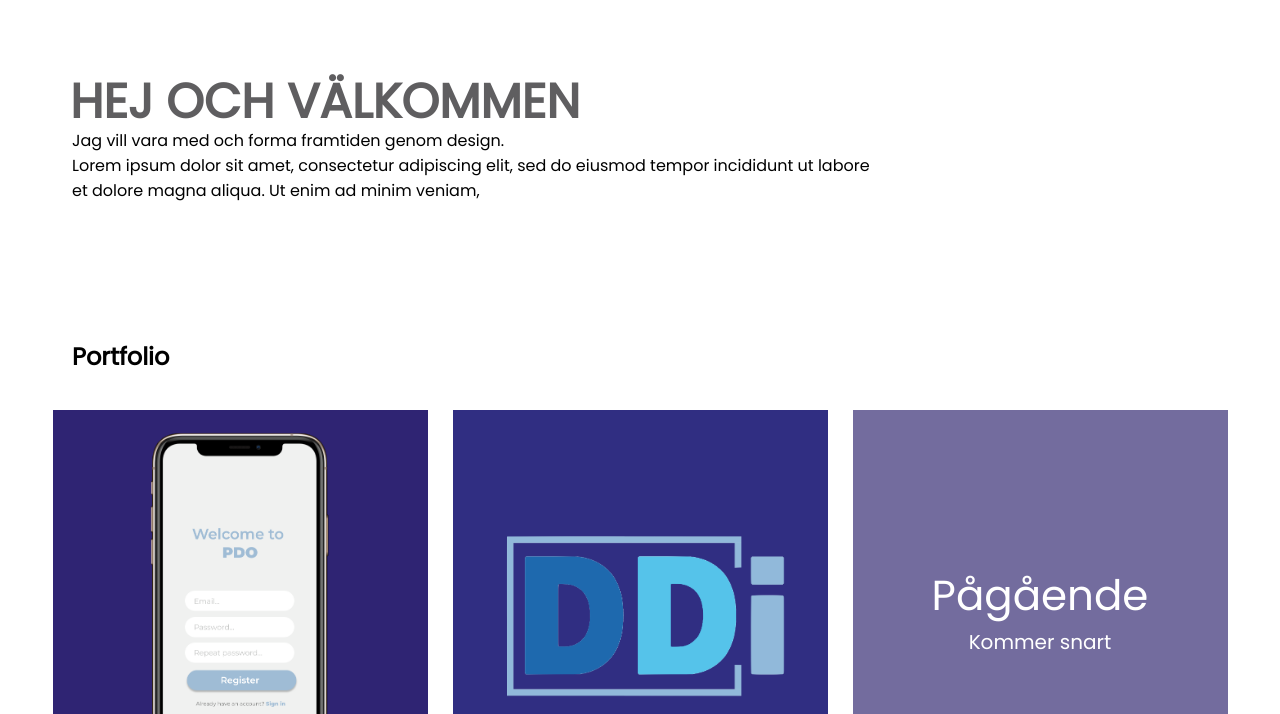
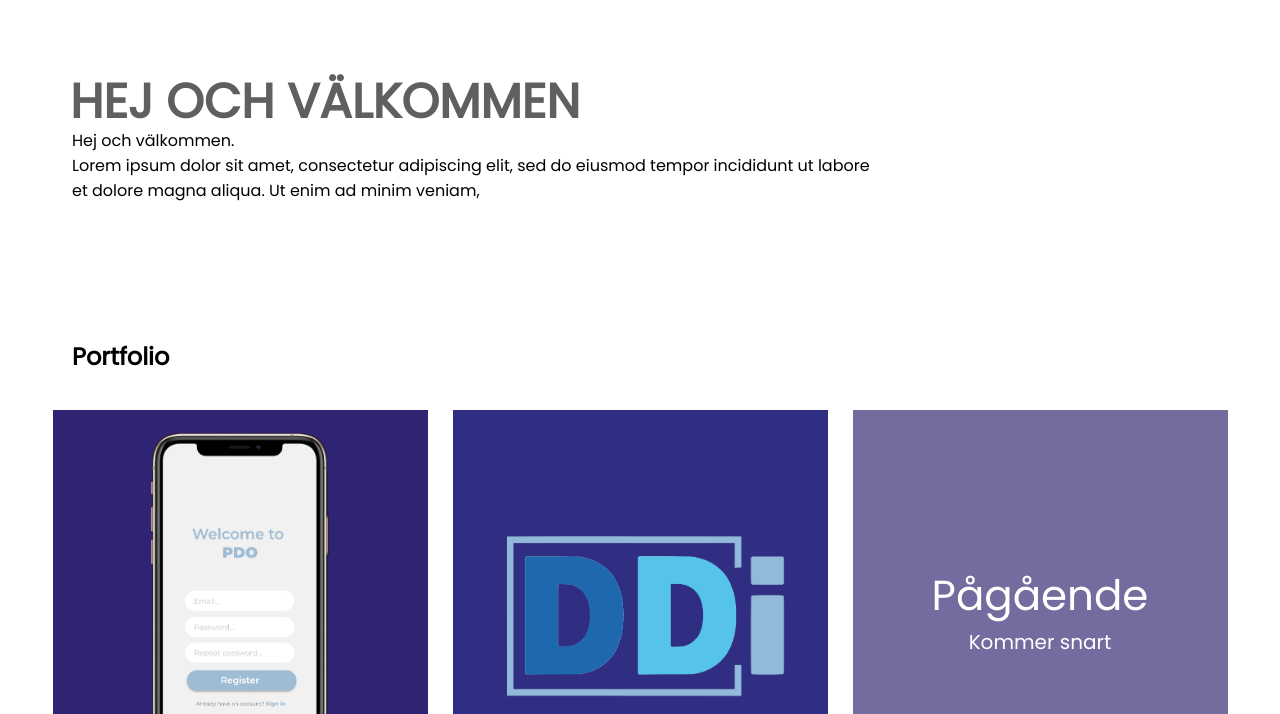
Before and after one commit to mariasjostrom/mariasjostrom.github.io, a plain HTML site: page index.html in a window 1280 px wide. Shown: the part 86-800 px from the top of the page. Drawn offline with Linux system fonts and the light colour scheme.

Commit message:
Update index.html

```diff
--- a/index.html
+++ b/index.html
@@ -53,7 +53,7 @@
           <div class="intro">
             <h1 class="introHeader">HEJ OCH VÄLKOMMEN</h1>
             <p class="introText">
-              Jag vill vara med och forma framtiden genom design.<br />
+              Hej och välkommen.<br />
               Lorem ipsum dolor sit amet, consectetur adipiscing elit, sed do
               eiusmod tempor incididunt ut labore<br />
               et dolore magna aliqua. Ut enim ad minim veniam,
```
